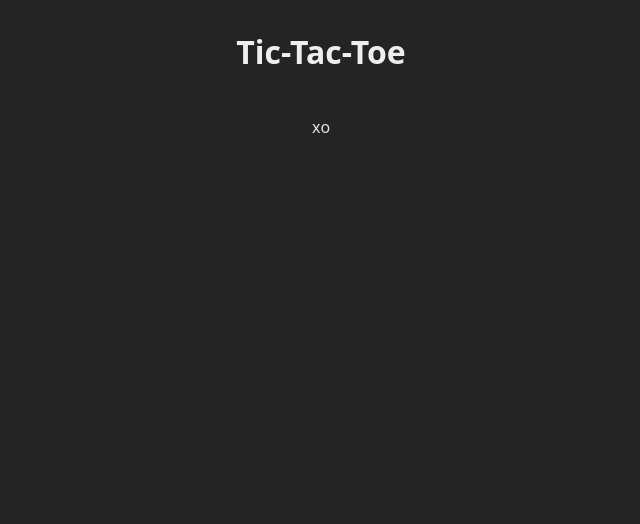
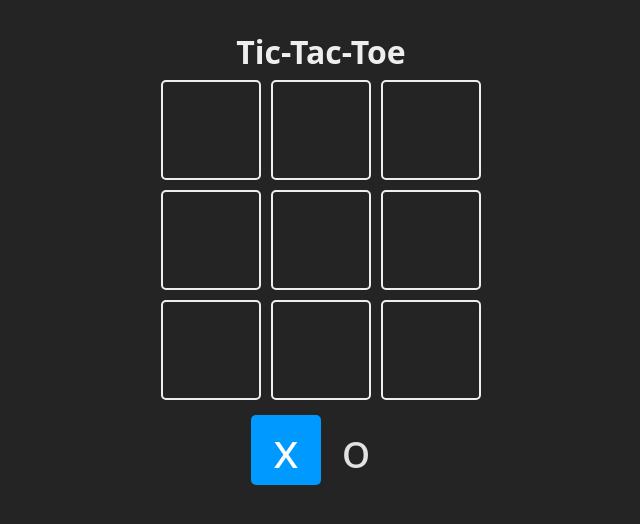
Before and after one commit to Dav1dGP/Dav1dGP-curso-aprendiendo-react, a React (Vite) app in the folder projects/tic-tac-toe/: page / in a window 1280 px wide. Shown: the top 524 px of the page, without its empty margins (319-959 px from the left). Built offline with nearby package versions, Linux system fonts and the light colour scheme.

Commit message:
Logica del tablero, ajustando el final del juego y detectar ganador.

```diff
--- a/projects/tic-tac-toe/src/App.jsx
+++ b/projects/tic-tac-toe/src/App.jsx
@@ -14,16 +14,27 @@
   const className = `square ${isSelected ? 'is-selected' : ''}`
 
   const handleClick = () => {
-    updateBoard()
+    updateBoard(index)
   }
 
   return (
-    <div onClick={handleClick} className="className">
+    <div onClick={handleClick} className={className}>
       {children}
     </div>
   )
 }
 
+const WINNER_COMBOS = [
+  [0,1,2],
+  [3,4,5],
+  [6,7,8],
+  [0,3,6],
+  [1,4,7],
+  [2,5,8],
+  [0,4,8],
+  [2,4,6]
+
+]
 
 function App() {
   {/* El board crea un array de 9 elementos y los rellena con el valor null */}
@@ -31,19 +42,54 @@
     Array(9).fill(null)
   )
   const [turn, setTurn] = useState(TURNS.X)
+  // null es que no hay ganador, false es que hay un empate
+  const[winner, setWinner] = useState(null)
 
-  const updateBoard = () => {
+  const checkWinner = (boardToCheck) => {
+    // revisamos todas las combinacioens ganadores para ver si X u = ganó
+    for (const combo of WINNER_COMBOS){
+      const [a,b,c] = combo
+
+    if(
+      boardToCheck[a] &&
+      boardToCheck[a] === boardToCheck[b] &&
+      boardToCheck[a] === boardToCheck[c]
+    ) {
+      return boardToCheck[a]
+    }
+  }
+  //si no hay ganador
+  return null
 
   }
 
+  const updateBoard = (index) => {
+    // no actualizar esta posición si ya tiene algo
+    if (board[index] || winner) return
+    //newBoard igual a board, se hace un Spread Operator
+    const newBoard = [... board]
+    newBoard[index] = turn
+    setBoard(newBoard)
+    //cambiar e turno
+    const newTurn = turn === TURNS.X ? TURNS.O : TURNS.X
+    setTurn(newTurn)
+    // revisar si hay un ganador
+    const newWinner = checkWinner(newBoard)
+    if (newWinner) {
+      setWinner(newWinner)
+    }
+  }
+
   return (
-    <main className='board' >
+    <main className='board'>
       <h1>Tic-Tac-Toe</h1>
       <section className="game">
       {
+
         board.map(( square, index) => {
           return (
-            <Square
+
+            <Square // Componente que hemos hecho para cada uno de los cuadritos
               key={index}
               index={index}
               updateBoard={updateBoard}
```
